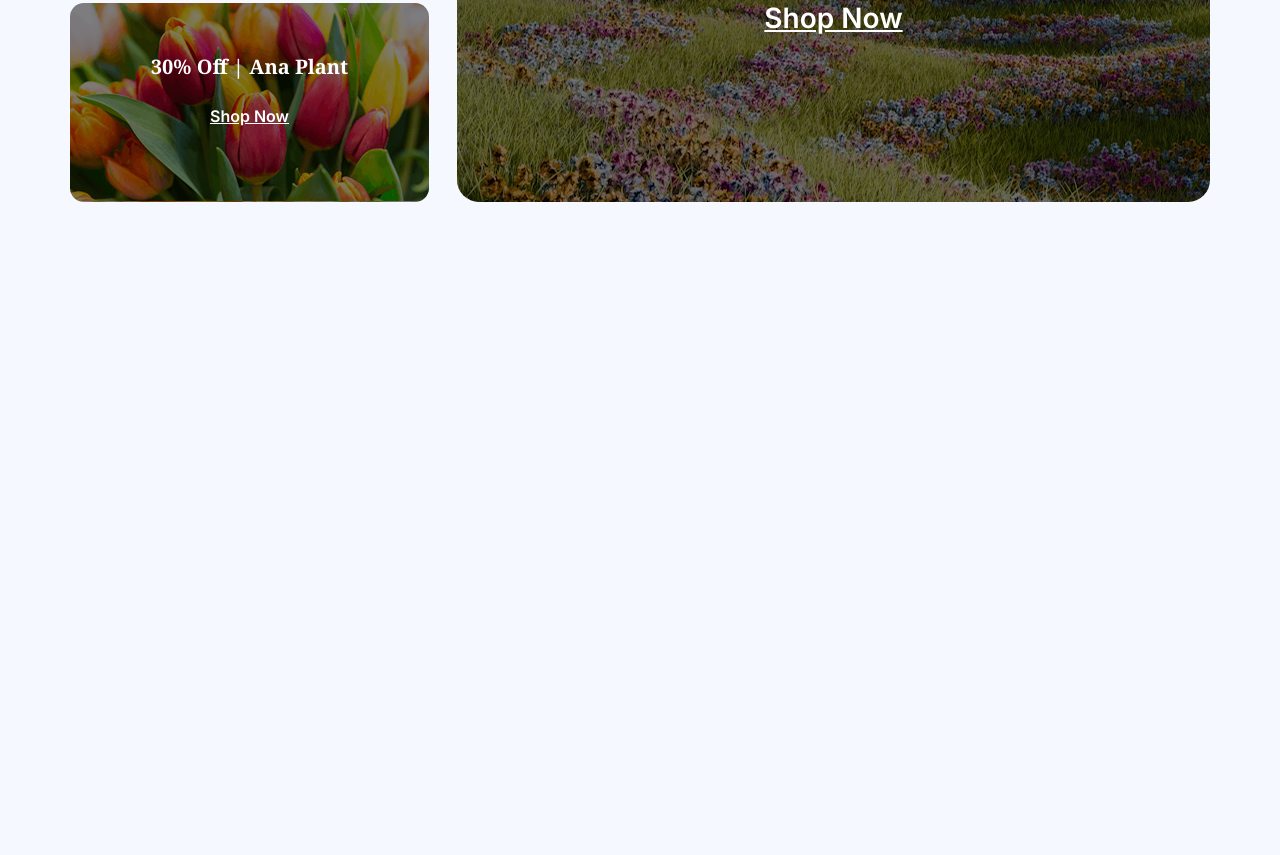
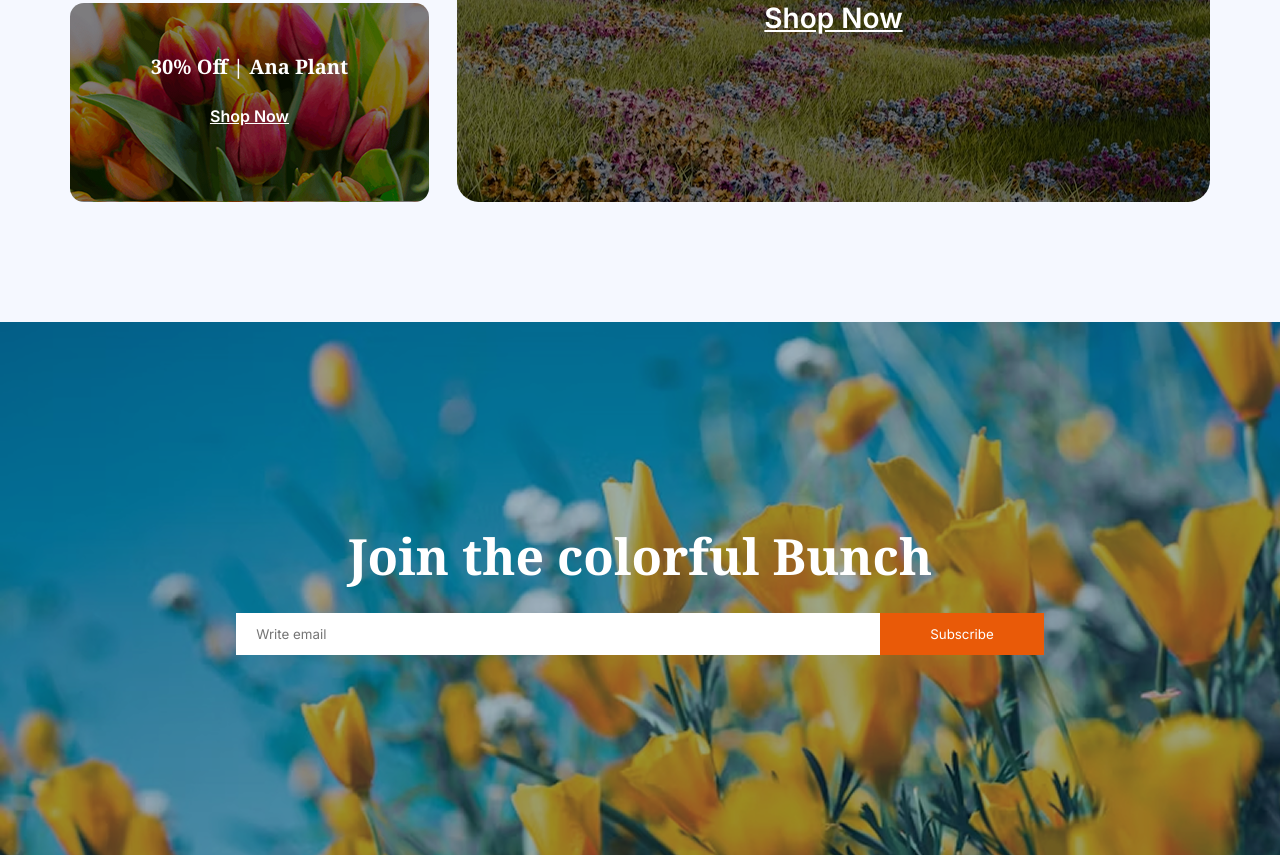
Before and after one commit to marufaakter1947/Assingnment--02-B12A02-Flowers-Market-, a plain HTML site: page index.html in a window 1280 px wide. Shown: the part 3343-4198 px from the top of the page. Before the commit the page ends 3665 px from the top, so only its background shows below. Drawn offline with Linux system fonts and the light colour scheme.

Commit message:
join section design done

```diff
--- a/index.html
+++ b/index.html
@@ -236,6 +236,17 @@
           </div>
         </div>
       </section>
+
+      <!-- --------------------Join section----------------- -->
+       <section class="join">
+        <div class="join-container">
+            <h2 class="join-container-title">Join the colorful Bunch</h2>
+            <div class="input-field">
+                <input type="email" name="email" id="email" placeholder="Write email">
+            <button class="join-btn">Subscribe</button>
+            </div>
+        </div>
+       </section>
     </main>
 
     <footer></footer>
--- a/style.css
+++ b/style.css
@@ -219,6 +219,42 @@
   font-size: 28px;
 }
 
+      /* --------------------Join section----------------- */
+      .join{
+        width: 100%;
+        background-image: url(./assets/news-letter-bg.png);
+        background-repeat:no-repeat ;
+        background-size: cover;
+        height: 533px;
+        display: flex;
+        align-items: center;
+        justify-content: center;
+      }
+      .join-container-title{
+        font-size: 3.12rem;
+        font-weight: bold;
+        color: #FFFFFF;
+          font-family: "Noto Serif", serif;
+          text-align: center;
+      }
+      .join-container input{
+        padding: 12px 20px;
+        width: 644px;
+        border: none;
+      }
+      .join-btn{
+        padding: 13px 50px;
+        background-color: #E95A08;
+        border: none;
+        color: #FFFFFF;
+      }
+.input-field{
+    display: flex;
+    margin-top: 23px;
+}
+
+
+
 /* ----------Media Queries---------- */
 @media screen and (max-width: 576px) {
   .navbar {
@@ -317,4 +353,6 @@
 .latest-deal {
   margin-bottom: 30px;
 }
+
+      /* --------------------Join section----------------- */
 }
```
